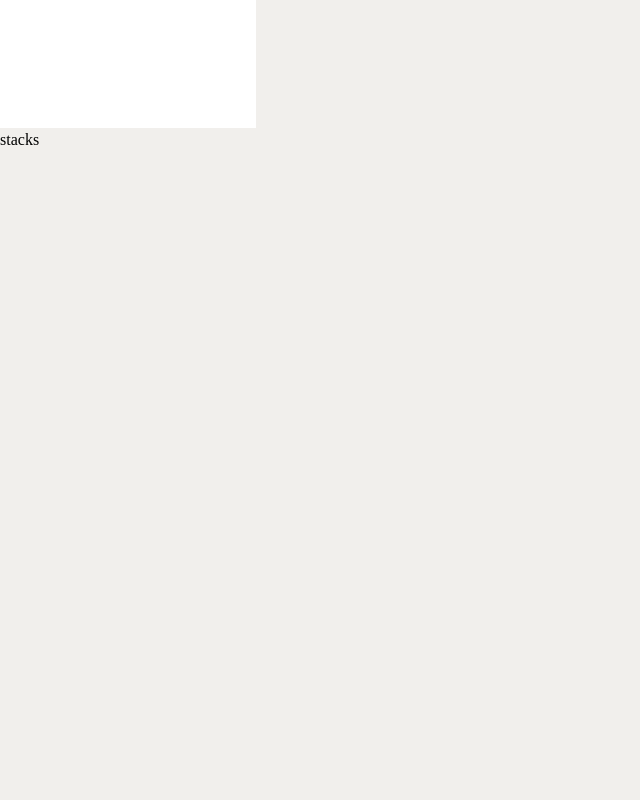
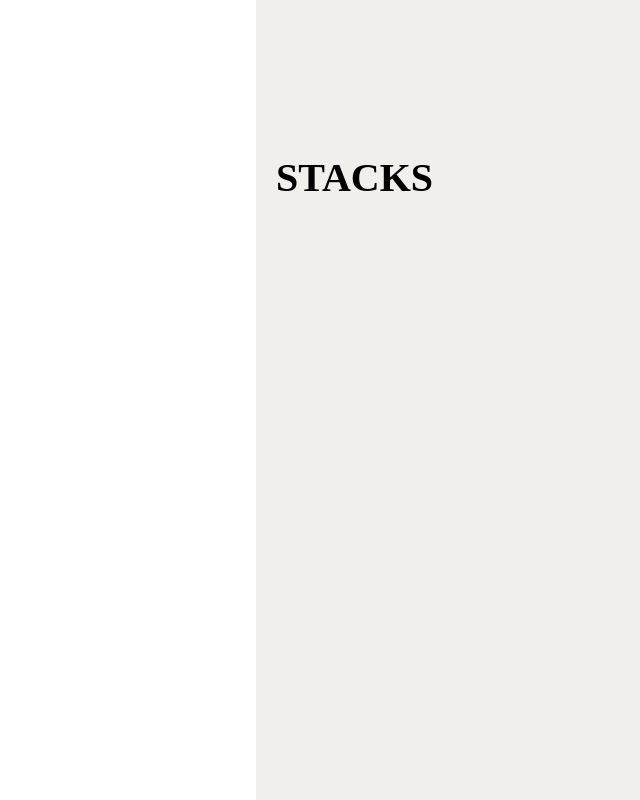
Before and after one commit to dannnnne/dannnnne.github.io, a React (Vite) app in the folder portfolio/: page / in a window 1280 px wide. Shown: the part 1920-2720 px from the top of the page, without its empty margins (0-640 px from the left). Built offline with nearby package versions, Linux system fonts and the light colour scheme; a web font is replaced by a local one.

Commit message:
[ FEAT ] STACKS 페이지 UI 틀 잡기

```diff
--- a/portfolio/src/components/stacks.jsx
+++ b/portfolio/src/components/stacks.jsx
@@ -1,5 +1,13 @@
 const Stacks = () => {
-  return <div className="bg-[rgb(241,239,236)] h-[1300px]">stacks</div>;
+  return (
+    <div className="bg-[rgb(241,239,236)] h-[1024px] ml-[20%]">
+      <div className="">
+        <h1 className="sm:text-[25px] md:text-[30px] xl:text-[40px] mx-5 2xl:ml-10 font-black xl:h-[60px] pt-5">
+          STACKS
+        </h1>
+      </div>
+    </div>
+  );
 };
 
 export default Stacks;
```
